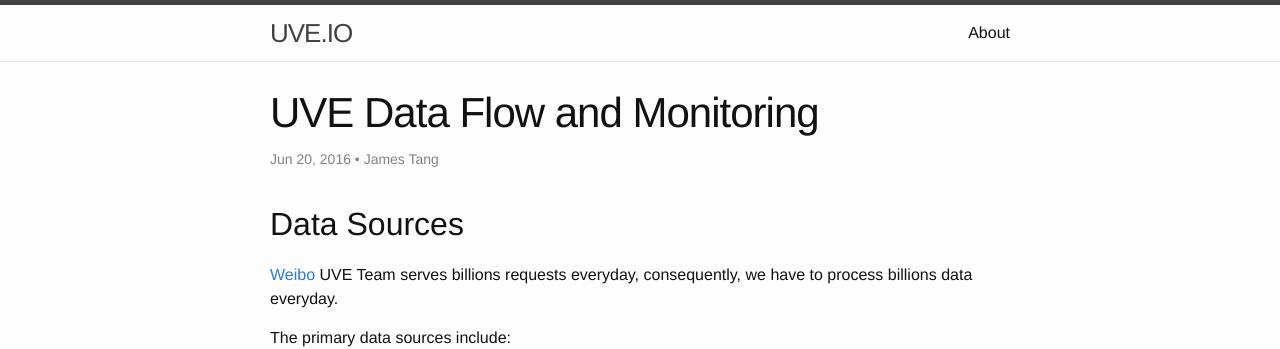
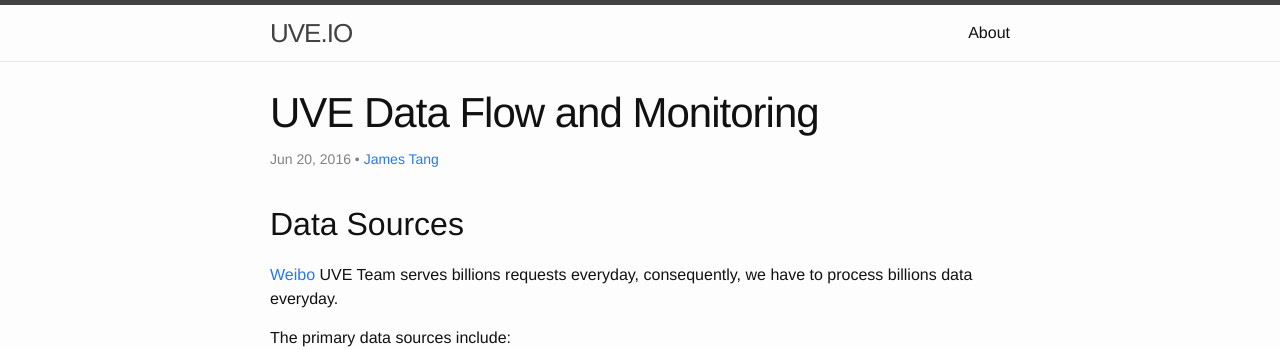
Before and after one commit to lution/uveio.github.io, a Jekyll site: the page built from _posts/2016-06-20-uve-data-flow.markdown, in a window 1280 px wide and 900 px high. Shown: the top 349 px of the window. Built offline with Jekyll 4.4.1, drawn with Linux system fonts in a browser that asks for light colours; part of the change alters nothing that is shown.

```diff
--- a/_posts/2016-06-20-uve-data-flow.markdown
+++ b/_posts/2016-06-20-uve-data-flow.markdown
@@ -1,7 +1,7 @@
 ---
 layout: post
 title:  "UVE Data Flow and Monitoring"
-author: James Tang
+author: <a href="https://github.com/fwso">James Tang</a>
 date:   2016-06-20 04:01:01
 categories:
   - Architecture
```
